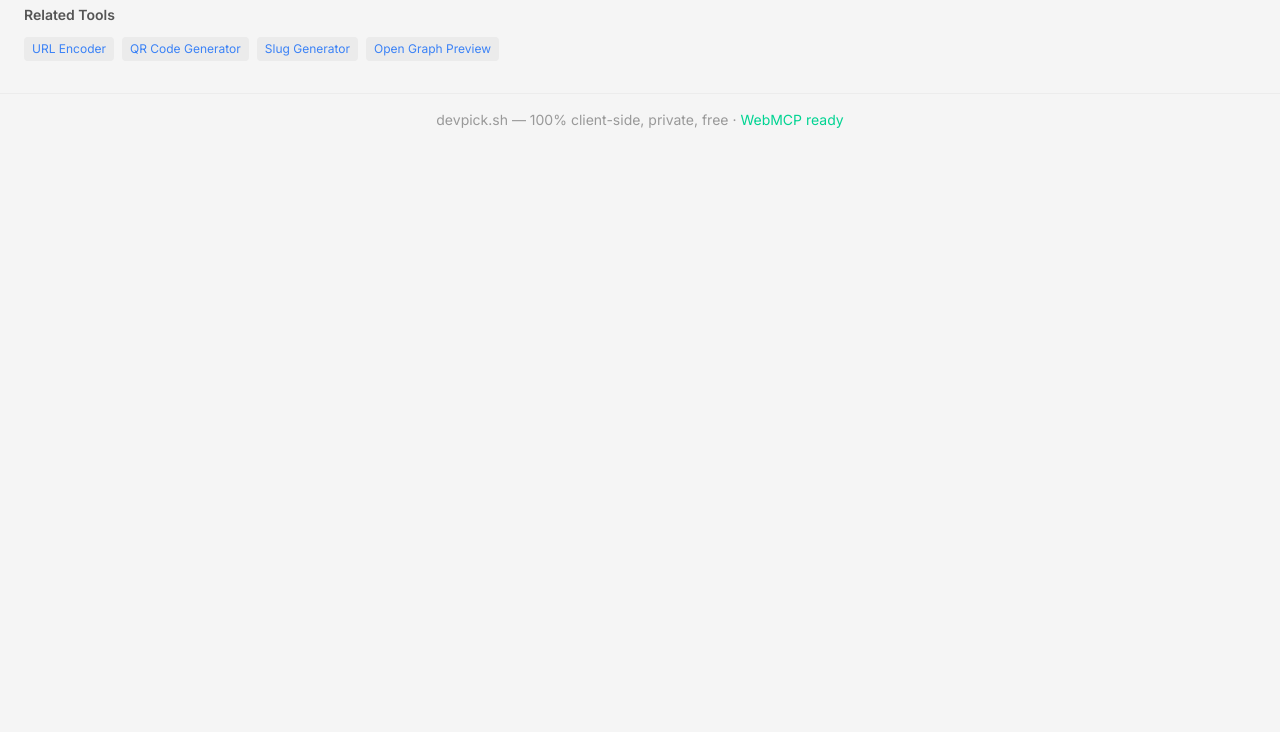
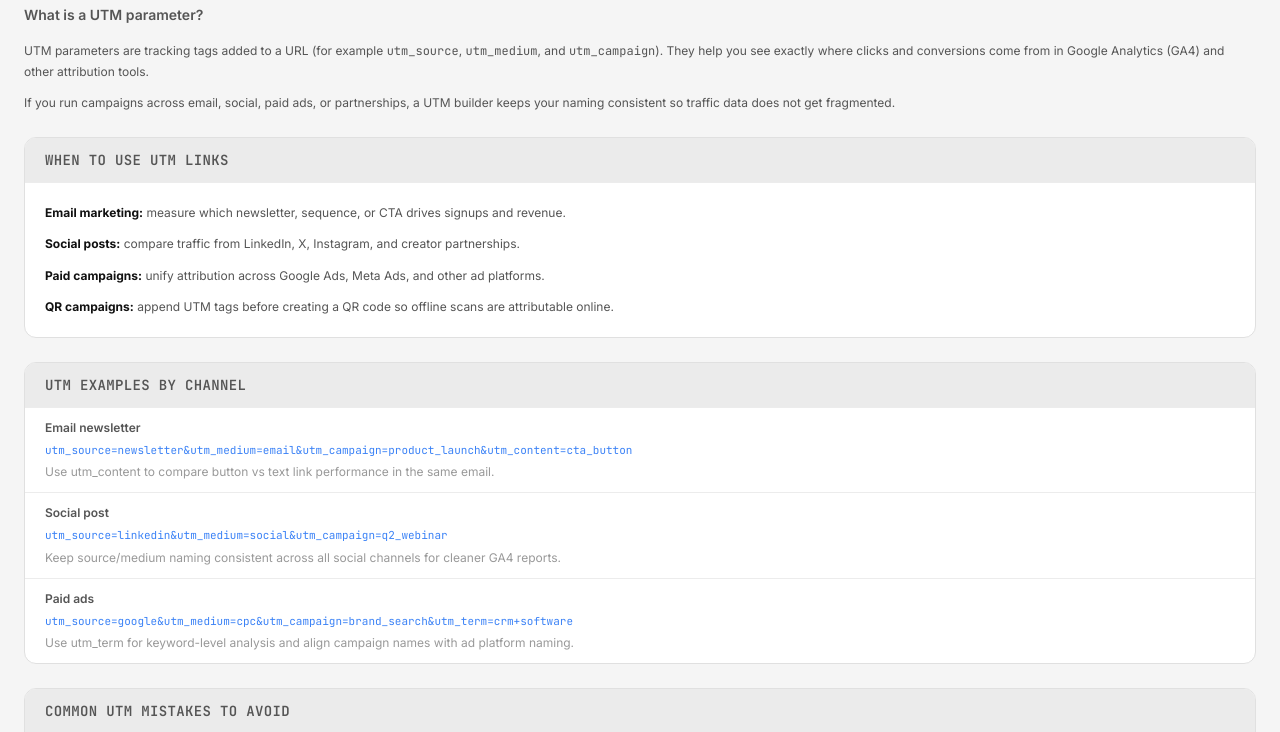
Before and after one commit to kimbobmarley03/devpick.sh, a Next.js app: page /utm-builder in a window 1280 px wide. Shown: the part 1040-1772 px from the top of the page. Before the commit the page ends 1186 px from the top, so only its background shows below. Built offline with nearby package versions, Linux system fonts and the light colour scheme; no server answers.

Commit message:
seo: double down on utm-builder keyword cluster

```diff
--- a/app/meta-tags/meta-tags-tool.tsx
+++ b/app/meta-tags/meta-tags-tool.tsx
@@ -233,8 +233,10 @@ export function MetaTagsTool() {
         <h2 className="text-sm font-semibold text-text-secondary mb-3">Related Tools</h2>
         <div className="flex flex-wrap gap-2">
           {[
+            { name: "UTM Builder", href: "/utm-builder" },
+            { name: "URL Encoder", href: "/url-encoder" },
+            { name: "QR Code Generator", href: "/qr-code-generator" },
             { name: "Robots.txt Generator", href: "/robots-txt" },
-            { name: "QR Code Generator", href: "/qr-code-generator" },
             { name: "Slug Generator", href: "/slug-generator" },
             { name: "Word Counter", href: "/character-counter" },
           ].map((t) => (
--- a/app/qr-code-generator/qr-tool.tsx
+++ b/app/qr-code-generator/qr-tool.tsx
@@ -158,10 +158,11 @@ export function QrTool() {
         <h2 className="text-sm font-semibold text-text-secondary mb-3">Related Tools</h2>
         <div className="flex flex-wrap gap-2">
           {[
+            { name: "UTM Builder", href: "/utm-builder" },
+            { name: "URL Encoder", href: "/url-encoder" },
             { name: "Barcode Generator", href: "/barcode-generator" },
             { name: "Password Generator", href: "/password-generator" },
             { name: "Slug Generator", href: "/slug-generator" },
-            { name: "URL Encoder", href: "/url-encoder" },
           ].map((t) => (
             <a key={t.href} href={t.href} className="text-xs text-accent hover:underline px-2 py-1 rounded bg-[var(--dp-bg-subtle)]">
               {t.name}
--- a/app/utm-builder/page.tsx
+++ b/app/utm-builder/page.tsx
@@ -2,12 +2,13 @@ import type { Metadata } from "next";
 import { UtmBuilderTool } from "./utm-builder-tool";
 
 export const metadata: Metadata = {
-  title: "UTM Builder Online — Free, No Sign Up | devpick.sh",
+  title: "Free UTM Builder & Campaign URL Generator for GA4 | devpick.sh",
   description:
-    "Build UTM tracking URLs for Google Analytics campaigns. Add utm_source, utm_medium, and more with live preview. Free, 100% client-side, no sign up required.",
+    "Create clean UTM tracking links in seconds. This free UTM builder adds utm_source, utm_medium, utm_campaign, and more for Google Analytics campaign attribution.",
   openGraph: {
-    title: "UTM Builder Online — Free, No Sign Up | devpick.sh",
-    description: "Build UTM tracking URLs instantly. Live preview, copy button, and history. Free, no sign up.",
+    title: "UTM Builder & Campaign URL Generator (Free) | devpick.sh",
+    description:
+      "Build UTM links for email, social, and ads with live preview and copy-ready URLs. Works with GA4 and any analytics tool.",
     url: "https://devpick.sh/utm-builder",
   },
   alternates: { canonical: "https://devpick.sh/utm-builder" },
@@ -31,6 +32,41 @@ export default function UtmBuilderPage() {
           }),
         }}
       />
+      <script
+        type="application/ld+json"
+        dangerouslySetInnerHTML={{
+          __html: JSON.stringify({
+            "@context": "https://schema.org",
+            "@type": "FAQPage",
+            mainEntity: [
+              {
+                "@type": "Question",
+                name: "What are UTM parameters?",
+                acceptedAnswer: {
+                  "@type": "Answer",
+                  text: "UTM parameters are query string tags like utm_source, utm_medium, and utm_campaign that help analytics tools attribute traffic and conversions to specific marketing campaigns.",
+                },
+              },
+              {
+                "@type": "Question",
+                name: "How do I use UTM links in Google Analytics?",
+                acceptedAnswer: {
+                  "@type": "Answer",
+                  text: "Add UTM parameters to your campaign links before publishing them in email, social, or ads. In GA4, campaign attribution data appears in acquisition reports and can be used to compare channel performance.",
+                },
+              },
+              {
+                "@type": "Question",
+                name: "What is the most common UTM mistake?",
+                acceptedAnswer: {
+                  "@type": "Answer",
+                  text: "Inconsistent naming is the most common mistake. Keep source, medium, and campaign names lowercase and standardized to avoid split reporting in analytics.",
+                },
+              },
+            ],
+          }),
+        }}
+      />
       <UtmBuilderTool />
     </>
   );
--- a/app/utm-builder/utm-builder-tool.tsx
+++ b/app/utm-builder/utm-builder-tool.tsx
@@ -44,6 +44,24 @@ const UTM_PARAMS = [
 
 const HISTORY_KEY = "utm-builder-history";
 const MAX_HISTORY = 10;
+
+const UTM_EXAMPLES = [
+  {
+    channel: "Email newsletter",
+    example: "utm_source=newsletter&utm_medium=email&utm_campaign=product_launch&utm_content=cta_button",
+    note: "Use utm_content to compare button vs text link performance in the same email.",
+  },
+  {
+    channel: "Social post",
+    example: "utm_source=linkedin&utm_medium=social&utm_campaign=q2_webinar",
+    note: "Keep source/medium naming consistent across all social channels for cleaner GA4 reports.",
+  },
+  {
+    channel: "Paid ads",
+    example: "utm_source=google&utm_medium=cpc&utm_campaign=brand_search&utm_term=crm+software",
+    note: "Use utm_term for keyword-level analysis and align campaign names with ad platform naming.",
+  },
+];
 
 function buildUrl(base: string, params: Record<string, string>): string {
   if (!base) return "";
@@ -221,6 +239,59 @@ export function UtmBuilderTool() {
         </div>
       </div>
 
+      {/* SEO Content */}
+      <section className="mt-8 pt-6 border-t border-border-subtle space-y-4">
+        <h2 className="text-sm font-semibold text-text-secondary">What is a UTM parameter?</h2>
+        <div className="space-y-3 text-xs text-text-secondary leading-relaxed">
+          <p>
+            UTM parameters are tracking tags added to a URL (for example <code>utm_source</code>, <code>utm_medium</code>, and <code>utm_campaign</code>).
+            They help you see exactly where clicks and conversions come from in Google Analytics (GA4) and other attribution tools.
+          </p>
+          <p>
+            If you run campaigns across email, social, paid ads, or partnerships, a UTM builder keeps your naming consistent so traffic data does not get fragmented.
+          </p>
+        </div>
+      </section>
+
+      <section className="mt-6 bg-card-bg border border-card-border rounded-xl overflow-hidden">
+        <div className="px-5 py-3 border-b border-border-subtle bg-surface-subtle">
+          <h2 className="text-sm font-semibold text-text-secondary font-mono uppercase tracking-wide">When to use UTM links</h2>
+        </div>
+        <div className="p-5 space-y-3 text-xs text-text-secondary leading-relaxed">
+          <p><strong className="text-text-primary">Email marketing:</strong> measure which newsletter, sequence, or CTA drives signups and revenue.</p>
+          <p><strong className="text-text-primary">Social posts:</strong> compare traffic from LinkedIn, X, Instagram, and creator partnerships.</p>
+          <p><strong className="text-text-primary">Paid campaigns:</strong> unify attribution across Google Ads, Meta Ads, and other ad platforms.</p>
+          <p><strong className="text-text-primary">QR campaigns:</strong> append UTM tags before creating a QR code so offline scans are attributable online.</p>
+        </div>
+      </section>
+
+      <section className="mt-6 bg-card-bg border border-card-border rounded-xl overflow-hidden">
+        <div className="px-5 py-3 border-b border-border-subtle bg-surface-subtle">
+          <h2 className="text-sm font-semibold text-text-secondary font-mono uppercase tracking-wide">UTM examples by channel</h2>
+        </div>
+        <div className="divide-y divide-border-subtle">
+          {UTM_EXAMPLES.map((item) => (
+            <div key={item.channel} className="px-5 py-3 space-y-1.5">
+              <p className="text-xs font-semibold text-text-secondary">{item.channel}</p>
+              <code className="block text-[11px] font-mono text-accent break-all">{item.example}</code>
+              <p className="text-xs text-text-muted">{item.note}</p>
+            </div>
+          ))}
+        </div>
+      </section>
+
+      <section className="mt-6 bg-card-bg border border-card-border rounded-xl overflow-hidden">
+        <div className="px-5 py-3 border-b border-border-subtle bg-surface-subtle">
+          <h2 className="text-sm font-semibold text-text-secondary font-mono uppercase tracking-wide">Common UTM mistakes to avoid</h2>
+        </div>
+        <ul className="p-5 space-y-2 text-xs text-text-secondary list-disc list-inside leading-relaxed">
+          <li><strong className="text-text-primary">Inconsistent naming:</strong> <code>Facebook</code> vs <code>facebook</code> creates split reports.</li>
+          <li><strong className="text-text-primary">Using UTM tags on internal links:</strong> this can overwrite original attribution sessions.</li>
+          <li><strong className="text-text-primary">Missing required fields:</strong> always set source, medium, and campaign for useful reporting.</li>
+          <li><strong className="text-text-primary">Not encoding messy URLs:</strong> use the <a href="/url-encoder" className="text-accent hover:underline">URL Encoder</a> when values include spaces or special characters.</li>
+        </ul>
+      </section>
+
       {/* Related Tools */}
       <div className="mt-8 pt-6 border-t border-border-subtle">
         <h2 className="text-sm font-semibold text-text-secondary mb-3">Related Tools</h2>
@@ -228,7 +299,7 @@ export function UtmBuilderTool() {
           {[
             { name: "URL Encoder", href: "/url-encoder" },
             { name: "QR Code Generator", href: "/qr-code-generator" },
-            { name: "Slug Generator", href: "/slug-generator" },
+            { name: "Meta Tags Generator", href: "/meta-tags" },
             { name: "Open Graph Preview", href: "/og-preview" },
           ].map((t) => (
             <a key={t.href} href={t.href} className="text-xs text-accent hover:underline px-2 py-1 rounded bg-surface-subtle">
```
